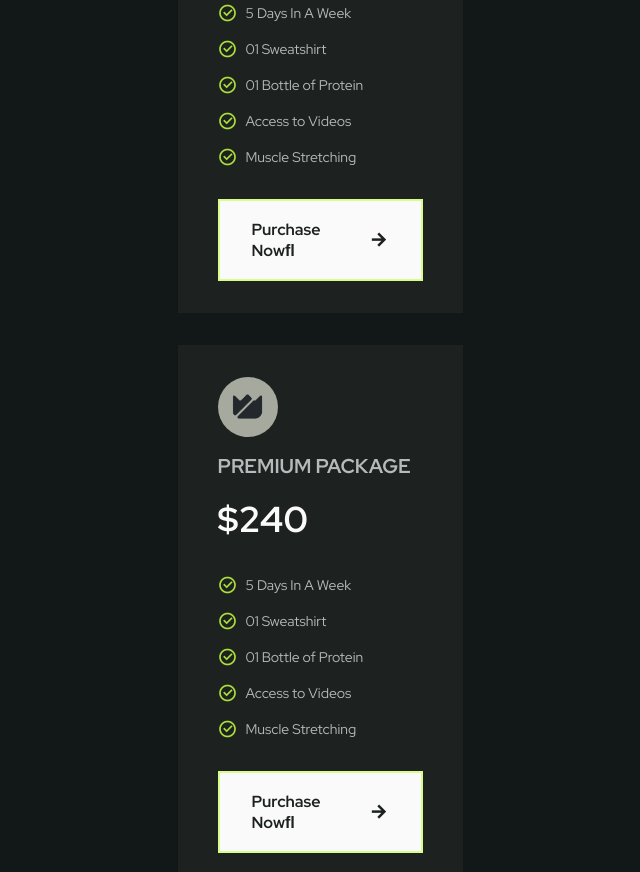
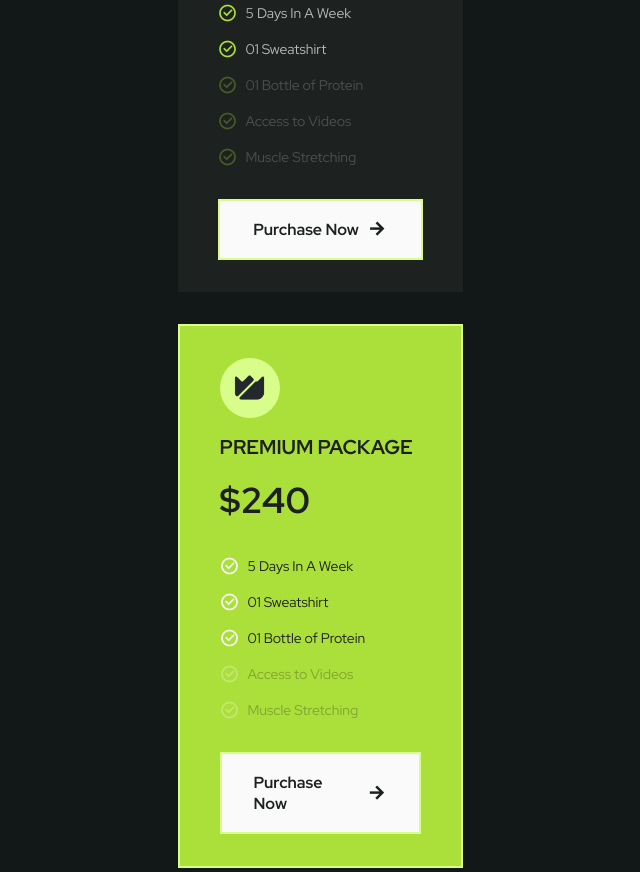
Before and after one commit to barrosjss/template_gym, a plain HTML site: page index.html in a window 1280 px wide. Shown: the part 3828-4700 px from the top of the page, without its empty margins (266-906 px from the left). Drawn offline with nearby package versions, Linux system fonts and the light colour scheme.

Commit message:
change::index.html

```diff
--- a/index.html
+++ b/index.html
@@ -281,24 +281,25 @@
                 <li class="pricing__item">
                   <i class="ri-checkbox-circle-line"></i> 01 Sweatshirt
                 </li>
-                <li class="pricing__item">
+                <li class="pricing__item pricing__item-opcity">
                   <i class="ri-checkbox-circle-line"></i> 01 Bottle of Protein
                 </li>
-                <li class="pricing__item">
-                  <i class="ri-checkbox-circle-line"></i> Access to Videos
+                <li class="pricing__item pricing__item-opcity">
+                  <i class="ri-checkbox-circle-line"></i>
+                  Access to Videos
                 </li>
-                <li class="pricing__item">
+                <li class="pricing__item pricing__item-opcity">
                   <i class="ri-checkbox-circle-line"></i> Muscle Stretching
                 </li>
               </ul>
 
               <a href="#" class="button button__flex pricing__button">
-                Purchase Nowﬂ
+                Purchase Now
                 <i class="ri-arrow-right-line"></i>
               </a>
             </article>
 
-            <article class="pricing__card">
+            <article class="pricing__card pricing__card-active">
               <header class="pricing__header">
                 <div class="pricing__shape">
                   <img
@@ -322,16 +323,16 @@
                 <li class="pricing__item">
                   <i class="ri-checkbox-circle-line"></i> 01 Bottle of Protein
                 </li>
-                <li class="pricing__item">
+                <li class="pricing__item pricing__item-opcity">
                   <i class="ri-checkbox-circle-line"></i> Access to Videos
                 </li>
-                <li class="pricing__item">
+                <li class="pricing__item pricing__item-opcity">
                   <i class="ri-checkbox-circle-line"></i> Muscle Stretching
                 </li>
               </ul>
 
               <a href="#" class="button button__flex pricing__button">
-                Purchase Nowﬂ
+                Purchase Now
                 <i class="ri-arrow-right-line"></i>
               </a>
             </article>
@@ -369,7 +370,7 @@
               </ul>
 
               <a href="#" class="button button__flex pricing__button">
-                Purchase Nowﬂ
+                Purchase Now
                 <i class="ri-arrow-right-line"></i>
               </a>
             </article>
```
